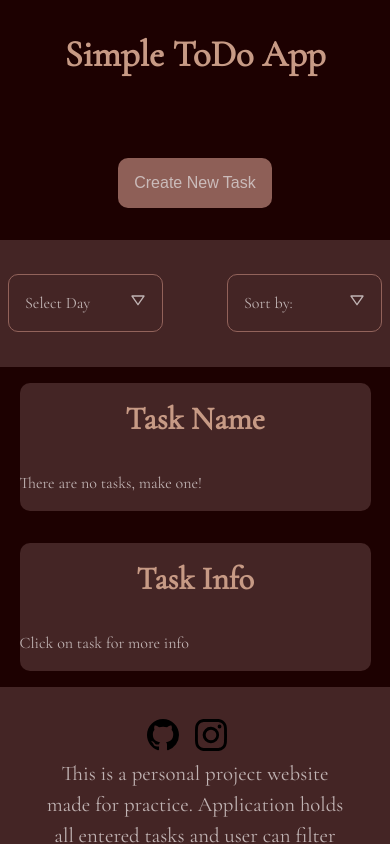
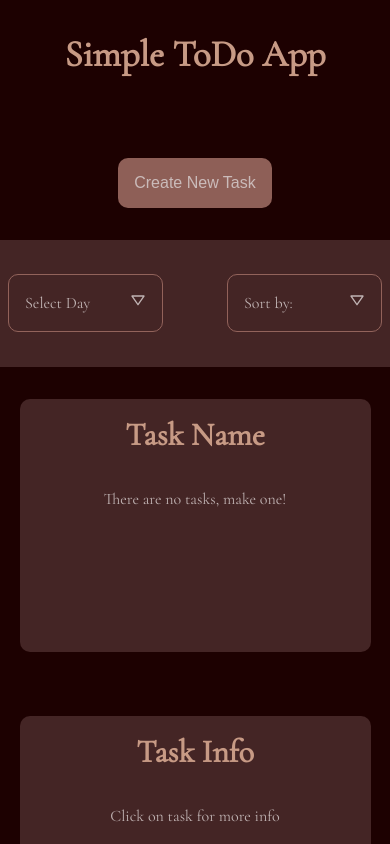
Before and after one commit to Ljusaj123/ToDo-List, a React (Create React App) app: page / in a window 390 px wide. Shown: the top 844 px of the page. Built offline with nearby package versions, Linux system fonts and the light colour scheme.

Commit message:
scss in css

```diff
--- a/src/styles/css/styles.css
+++ b/src/styles/css/styles.css
@@ -424,6 +424,12 @@ header {
   border-radius: 0 1rem 1rem 0;
 }
 
+.tasks-containers .task-name-container .info-message,
+.tasks-containers .task-info-container .info-message {
+  text-align: center;
+  font-size: clamp(1rem, 2vw, 1.4rem);
+}
+
 .tasks-containers .task-container {
   width: 100%;
   padding: 1.5rem;
@@ -511,12 +517,16 @@ header {
         -ms-flex-direction: column;
             flex-direction: column;
   }
-  .tasks-containers .task-info-container {
+  .tasks-containers .task-info-container,
+  .tasks-containers .task-name-container {
+    min-height: 30vh;
     height: -webkit-fit-content;
     height: -moz-fit-content;
     height: fit-content;
+    margin: 2rem 0;
   }
-  .tasks-containers .task-info-container .task-info p {
+  .tasks-containers .task-info-container .task-info p,
+  .tasks-containers .task-name-container .task-info p {
     padding: 0;
   }
   .filter-sort-container {
```
